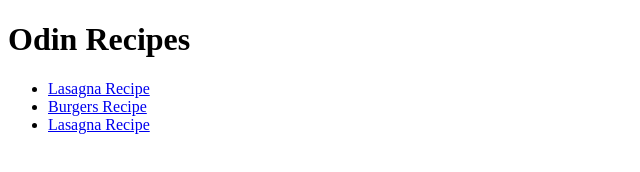
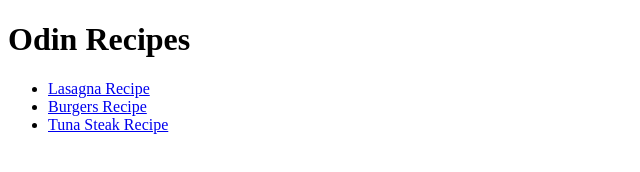
Before and after one commit to FarukLj/odin-recipes, a plain HTML site: page index.html in a window 1280 px wide. Shown: the full height of the page, 0-640 px from the left. Drawn offline with Linux system fonts and the light colour scheme.

Commit message:
Fix typo in tuna steak link on home page

```diff
--- a/index.html
+++ b/index.html
@@ -10,7 +10,7 @@
     <ul>
       <li><a href="./recipes/lasagna.html">Lasagna Recipe</a></li>
       <li><a href="./recipes/burgers.html">Burgers Recipe</a></li>
-      <li><a href="./recipes/tuna-steak.html">Lasagna Recipe</a></li>
+      <li><a href="./recipes/tuna-steak.html">Tuna Steak Recipe</a></li>
     </ul>
   </body>
 </html>
```
